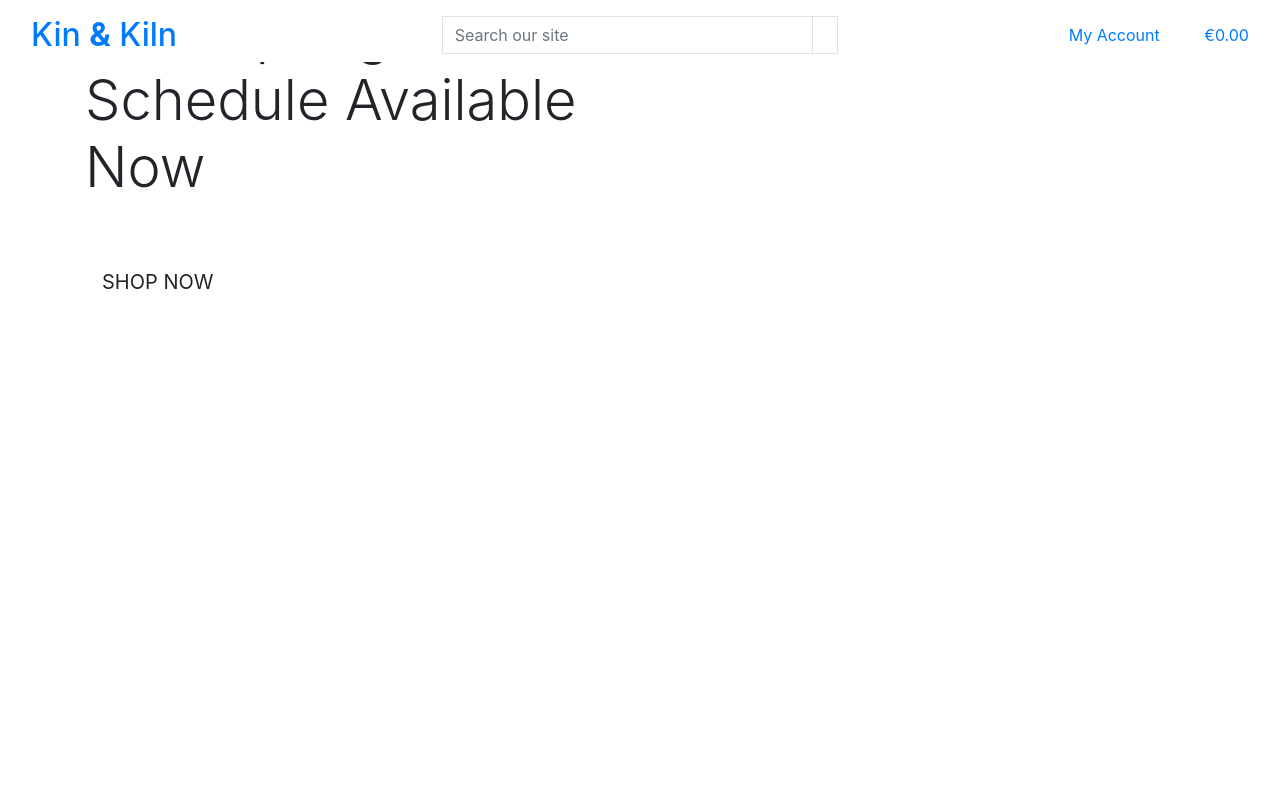
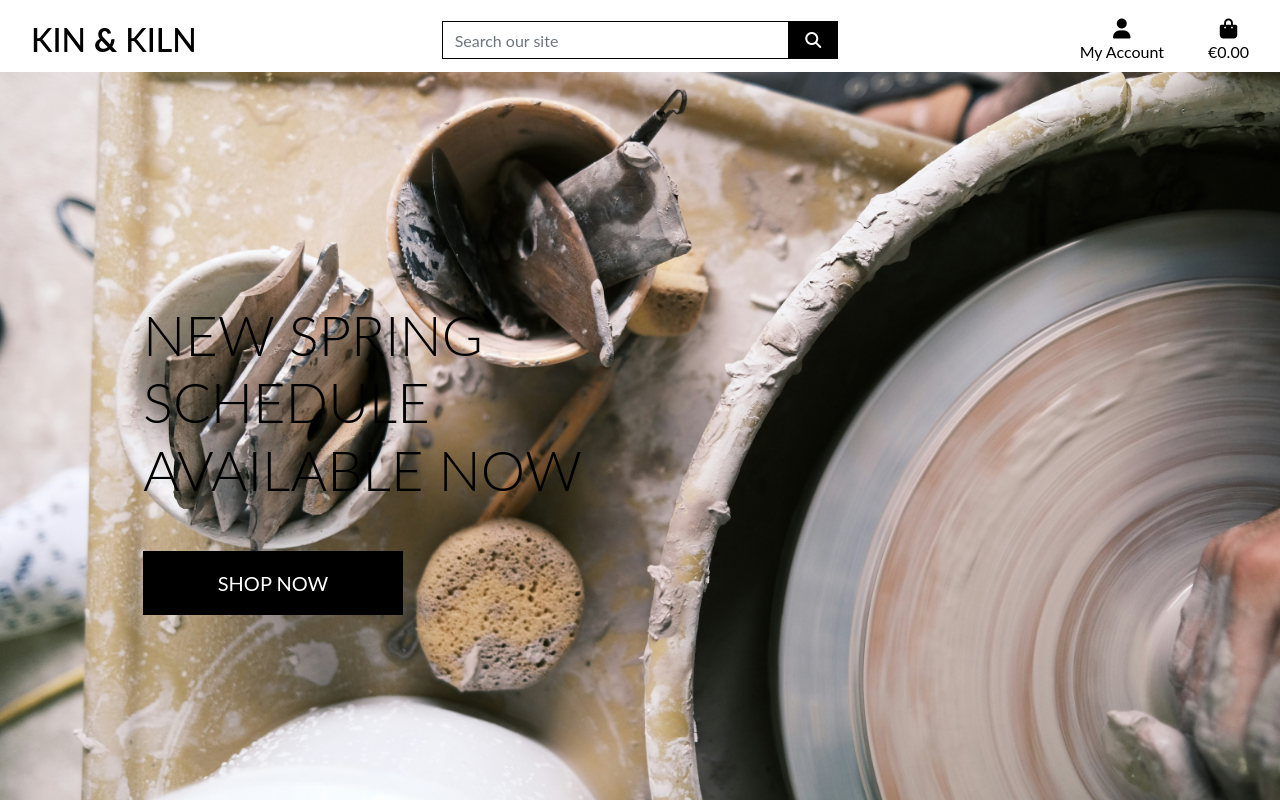
Before and after one commit to KateMcGuane/kiln_and_kin_pottery_studio_2.0, a Django app: page / in a window 1280 px wide. Run offline with Django 3.2, Linux system fonts and the light colour scheme; some libraries are stand-ins or nearby versions.

Commit message:
Refine CSS & add supporting links

```diff
--- a/static/css/base.css
+++ b/static/css/base.css
@@ -65,7 +65,7 @@ body {
   }
 }
 
-/* fixed top navbar only on medium and up */
+/* fixed top navbar only on medium and larger */
 @media (min-width: 992px) {
     .fixed-top-desktop-only {
         position: fixed;
--- a/templates/base.html
+++ b/templates/base.html
@@ -16,12 +16,17 @@
     {% block corecss %}
         <!-- Bootstrap CSS -->
         <link rel="stylesheet" href="https://cdn.jsdelivr.net/npm/bootstrap@4.6.2/dist/css/bootstrap.min.css" integrity="sha384-xOolHFLEh07PJGoPkLv1IbcEPTNtaed2xpHsD9ESMhqIYd0nLMwNLD69Npy4HI+N" crossorigin="anonymous">
+        <link rel="preconnect" href="https://fonts.googleapis.com">
+        <link rel="preconnect" href="https://fonts.gstatic.com" crossorigin>
+        <link href="https://fonts.googleapis.com/css2?family=Raleway:ital,wght@0,100..900;1,100..900&display=swap" rel="stylesheet">
+        <link rel="stylesheet" href="{% static 'css/base.css' %}">
     {% endblock %}
 
     {% block extra_css %}
     {% endblock %}
 
     {% block corejs %}
+        <script src="https://kit.fontawesome.com/c85145276d.js" crossorigin="anonymous"></script>
         <script src="https://code.jquery.com/jquery-3.4.1.slim.min.js" integrity="sha384-J6qa4849blE2+poT4WnyKhv5vZF5SrPo0iEjwBvKU7imGFAV0wwj1yYfoRSJoZ+n" crossorigin="anonymous"></script>
         <script src="https://cdn.jsdelivr.net/npm/jquery@3.5.1/dist/jquery.min.js" integrity="sha256-9/aliU8dGd2tb6OSsuzixeV4y/faTqgFtohetphbbj0=" crossorigin="anonymous"></script>
         <script src="https://stackpath.bootstrapcdn.com/bootstrap/4.4.1/js/bootstrap.min.js" integrity="sha384-wfSDF2E50Y2D1uUdj0O3uMBJnjuUD4Ih7YwaYd1iqfktj0Uod8GCExl3Og8ifwB6" crossorigin="anonymous"></script>
```
